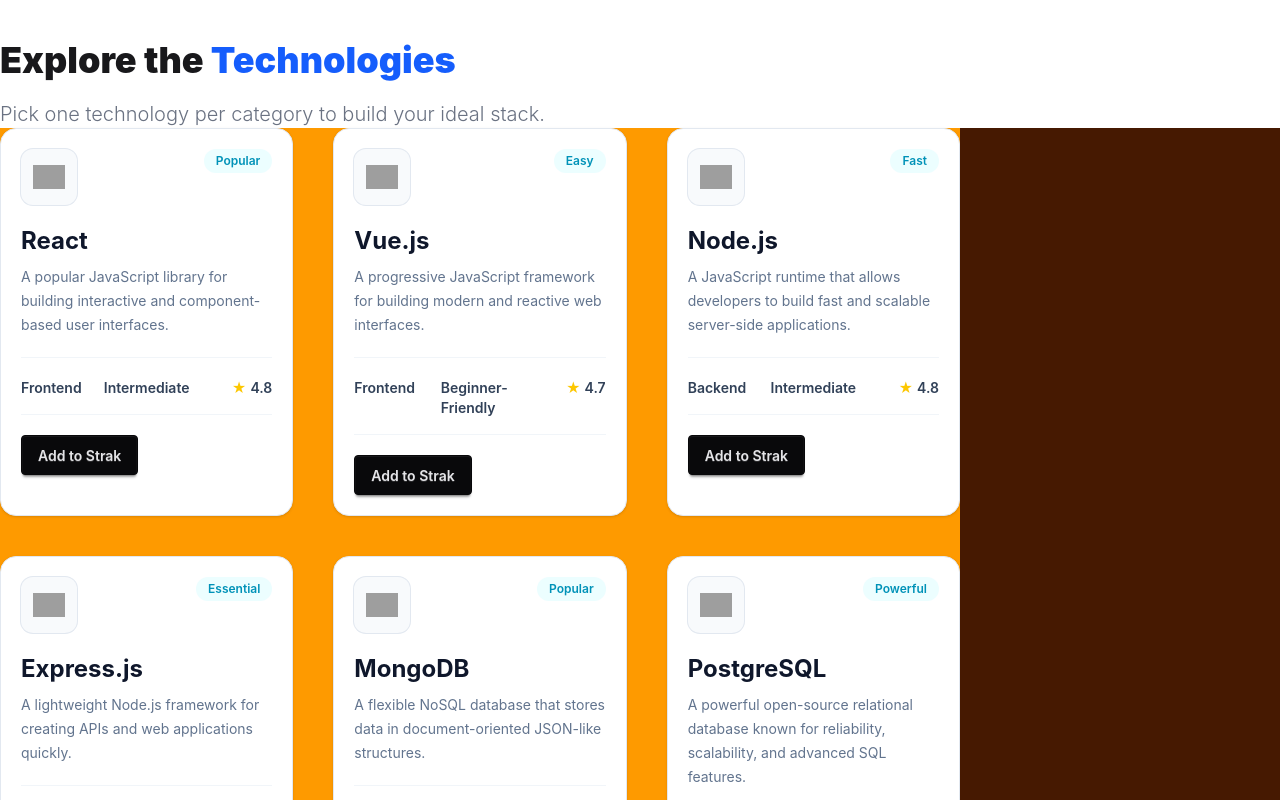
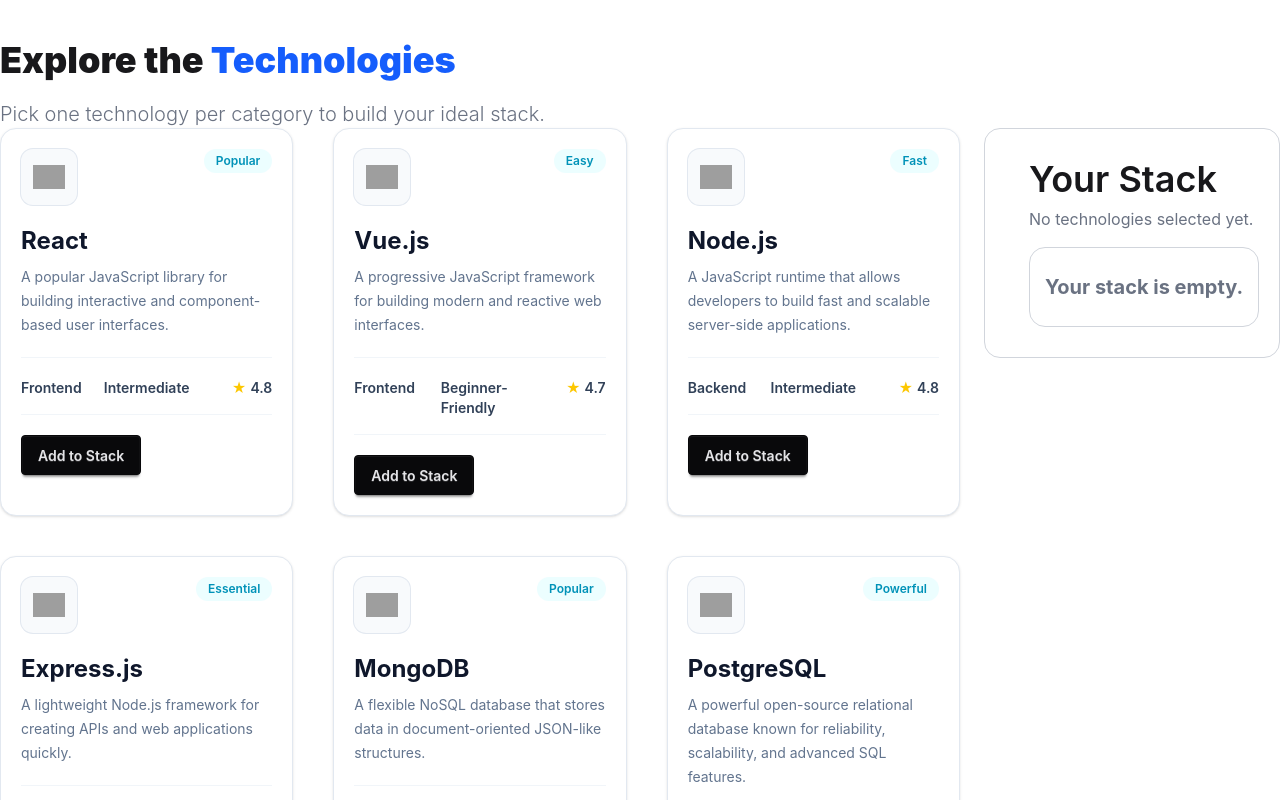
Before and after one commit to mojammel01626/Assignment-05, a React (Vite) app: page / in a window 1280 px wide. Shown: the part 640-1440 px from the top of the page. Built offline with nearby package versions, Linux system fonts and the light colour scheme; grey boxes are pictures that could not be loaded.

Commit message:
right side bar add

```diff
--- a/package.json
+++ b/package.json
@@ -14,6 +14,7 @@
     "@tailwindcss/vite": "^4.3.3",
     "react": "^19.2.8",
     "react-dom": "^19.2.8",
+    "react-icons": "^5.7.0",
     "react-toastify": "^11.1.0",
     "tailwindcss": "^4.3.3"
   },
--- a/src/component/LeftSideBar.tsx
+++ b/src/component/LeftSideBar.tsx
@@ -1,33 +1,31 @@
-import  { useState, type Dispatch, type SetStateAction } from 'react';
+import { useState, type Dispatch, type SetStateAction } from 'react';
 import type { IProductTypeDeclared } from './ProductDataTypes/Product';
 import { toast } from 'react-toastify';
 
-interface ILeftSideBarProps  {
-    fetchDataProductsPushinLeftSideBar:IProductTypeDeclared[];
-    selectedPlayerPushLeftBar:object[];
-    selectedPlayerPushRightBar: Dispatch<SetStateAction<object[]>>;
+interface ILeftSideBarProps {
+    fetchDataProductsPushinLeftSideBar: IProductTypeDeclared[];
+    selectedPlayerPushLeftBar: IProductTypeDeclared[];
+    selectedPlayerPushRightBar: Dispatch<SetStateAction<IProductTypeDeclared[]>>;
 }
 
-
-const LeftSideBar = ({ fetchDataProductsPushinLeftSideBar }: ILeftSideBarProps) => {
-    console.log(fetchDataProductsPushinLeftSideBar);
-
-
+const LeftSideBar = ({fetchDataProductsPushinLeftSideBar,selectedPlayerPushLeftBar,selectedPlayerPushRightBar
+}: ILeftSideBarProps) => {
 
 
     return (
         <div className='grid grid-cols-3 gap-10'>
             {fetchDataProductsPushinLeftSideBar.map((product) => {
-
-             const [IsClick,setIsClick]= useState(false);
+                const isSelected = selectedPlayerPushLeftBar.some(
+                    (item) => item.name === product.name
+                );
 
                 return (
 
                     <div className="group rounded-2xl border border-slate-200 bg-white p-5 shadow-sm transition-all duration-300 hover:-translate-y-1 hover:border-cyan-300 hover:shadow-xl">
 
-                        {/* Top Section */}
+
                         <div className="flex items-start justify-between gap-4">
-                            {/* Icon */}
+
                             <div className="flex h-14 w-14 items-center justify-center rounded-xl bg-slate-50 p-3 ring-1 ring-slate-200 transition group-hover:bg-cyan-50">
                                 <img
                                     src={product.icon}
@@ -36,7 +34,7 @@
                                 />
                             </div>
 
-                            {/* Badge */}
+
                             <span className="rounded-full bg-cyan-50 px-3 py-1 text-xs font-semibold text-cyan-600">
                                 {product.badge}
                             </span>
@@ -58,13 +56,8 @@
 
                         </div>
 
-
-
                         <div className="mt-5 grid grid-cols-3 gap-2 border-y border-slate-100 py-4">
-
-                            {/* Category */}
                             <div>
-
                                 <p className="  mt-1 text-sm font-semibold text-slate-700">
                                     {product.category}
                                 </p>
@@ -89,19 +82,19 @@
 
                         <div className="mt-5 flex items-center justify-between">
 
-                            <button onClick={()=> {setIsClick(true);
-                                toast.success("Technology added to stack!");
-                            }
+                            <button
+                                onClick={() => {
+                                    selectedPlayerPushRightBar([
+                                        ...selectedPlayerPushLeftBar,
+                                        product]);
 
-                        }
-                        className="btn btn-neutral"
-                          disabled={IsClick===true?true:false}
-                            >
-                                {IsClick === true? "Selected":"Add to Strak"}
+                                    toast.success("Technology added to stack!");
+                                }}
+                                className="btn btn-neutral"
+                                disabled={isSelected}>
+                                {isSelected ? "Selected" : "Add to Stack"}
                             </button>
-
                         </div>
-
                     </div>
                 )
             })}
--- a/src/component/Products.tsx
+++ b/src/component/Products.tsx
@@ -9,7 +9,7 @@
 
 const Products = ({ fetchDataPushInProducts }: IProductsPropsType) => {
     const fetchDataProducts = use(fetchDataPushInProducts);
-    const [selectedPlayer, setSelectedPlayer] = useState();
+    const [selectedPlayer, setSelectedPlayer] = useState<IProductTypeDeclared[]>([]);
 
     return (
         <div>
@@ -19,7 +19,7 @@
             </div>
 
             <div className=' container mx-auto grid grid-cols-12'>
-                <div className='bg-amber-500 col-span-9 '>
+                <div className=' col-span-9 '>
                     <LeftSideBar
                         fetchDataProductsPushinLeftSideBar={fetchDataProducts}
                         selectedPlayerPushLeftBar={selectedPlayer}
@@ -27,11 +27,10 @@
                     />
                 </div>
 
-                <div className=' bg-amber-950 col-span-3'>
+                <div className=' col-span-3'>
                     <RightSideBar
-                        fetchDataProductsPushinRightSideBar={fetchDataProducts}
-                        selectedPlayerPushRightBar={selectedPlayer}
-                        selectedPlayerPushLeftBar={setSelectedPlayer}
+                        selectedProducts={selectedPlayer}
+                        setSelectedProducts={setSelectedPlayer}
                     />
                 </div>
             </div>
--- a/src/component/RightSideBar.tsx
+++ b/src/component/RightSideBar.tsx
@@ -1,8 +1,126 @@
-import React from 'react';
+// import { RxCross2 } from 'react-icons/rx';
+// import type { IProductTypeDeclared } from './ProductDataTypes/Product';
 
-const RightSideBar = () => {
+// interface IRightSideBarProps {
+//     selectedProducts: IProductTypeDeclared[];
+// }
+
+// const RightSideBar = ({ selectedProducts }: IRightSideBarProps) => {
+//     return (
+//         <div>
+//             {selectedProducts.map((product) => (
+//                 <div className=' '>
+//                     <div className='ml-6 flex justify-between items-center mb-2 rounded-2xl border border-gray-300 px-[20px] py-[10px]'>
+//                         <div className='flex gap-4'>
+//                             <img
+//                                 src={product.icon} alt="" className='h-[60px] w-[60px] ' />
+
+//                             <div>
+//                                 <h2 className='font-bold text-xl'>{product.name}</h2>
+//                                 <p className='text-gray-400'>{product.category}</p>
+//                             </div>
+//                         </div>
+//                         <div className='text-3xl text-gray-500'>
+//                             <button onClick={()=>}
+//                             className=''>
+//                                 <RxCross2 />
+//                             </button>
+//                         </div>
+//                     </div>
+
+//                 </div>
+
+//             ))}
+//         </div>
+//     );
+// };
+
+// export default RightSideBar;
+
+import { RxCross2 } from 'react-icons/rx';
+import type { Dispatch, SetStateAction } from 'react';
+import type { IProductTypeDeclared } from './ProductDataTypes/Product';
+import { toast } from 'react-toastify';
+import Products from './Products';
+import { DiLaravel } from 'react-icons/di';
+
+interface IRightSideBarProps {
+    selectedProducts: IProductTypeDeclared[];
+    setSelectedProducts: Dispatch<SetStateAction<IProductTypeDeclared[]>>;
+}
+
+const RightSideBar = ({
+    selectedProducts,
+    setSelectedProducts
+}: IRightSideBarProps) => {
+
+if(selectedProducts.length==0){
+    return(
+        <div className='ml-6 items-center mb-2 rounded-2xl border border-gray-300 px-[20px] py-[10px]'>
+            <div className='py-[20px]'>
+                <h2 className='ml-6 font-semibold text-4xl '>Your Stack</h2>
+            <p className='ml-6 mt-2 text-gray-500 '>No technologies selected yet.</p>
+            <div className='ml-6 mt-4 font-bold text-gray-500 rounded-2xl border border-gray-300 flex justify-center items-center text-xl h-[80px]'>
+                Your stack is empty.
+            </div>
+            </div>
+        </div>
+    )
+}
+
     return (
         <div>
+            <h2 className='ml-6  font-semibold text-3xl '>Your Stack</h2>
+            <p className='ml-6 mb-6 text-gray-500 font-semibold '>{selectedProducts.length} Technology Selected</p>
+
+            {selectedProducts.map((product) => (
+
+                <div key={product.name}>
+
+                    <div className='ml-6 flex justify-between items-center mb-2 rounded-2xl border border-gray-300 px-[20px] py-[10px]'>
+
+                        <div className='flex gap-4'>
+
+                            <img
+                                src={product.icon}
+                                alt={product.name}
+                                className='h-[60px] w-[60px]'
+                            />
+
+                            <div>
+                                <h2 className='font-bold text-xl'>
+                                    {product.name}
+                                </h2>
+
+                                <p className='text-gray-400'>
+                                    {product.category}
+                                </p>
+                            </div>
+
+                        </div>
+
+                        <div className='text-3xl text-gray-500'>
+
+                            <button
+                                type="button"
+                                onClick={() => {
+                                    setSelectedProducts(
+                                        selectedProducts.filter(
+                                            (item) => item.name !== product.name));
+                                            toast.success("Removed Successfully");
+                                }}
+                                className='cursor-pointer'
+                            >
+                                <RxCross2 />
+                            </button>
+
+                        </div>
+
+                    </div>
+
+                </div>
+
+            ))}
 
         </div>
     );
```
Also changed, not shown: 1 other file (tests, documents, lock files or other folders).
